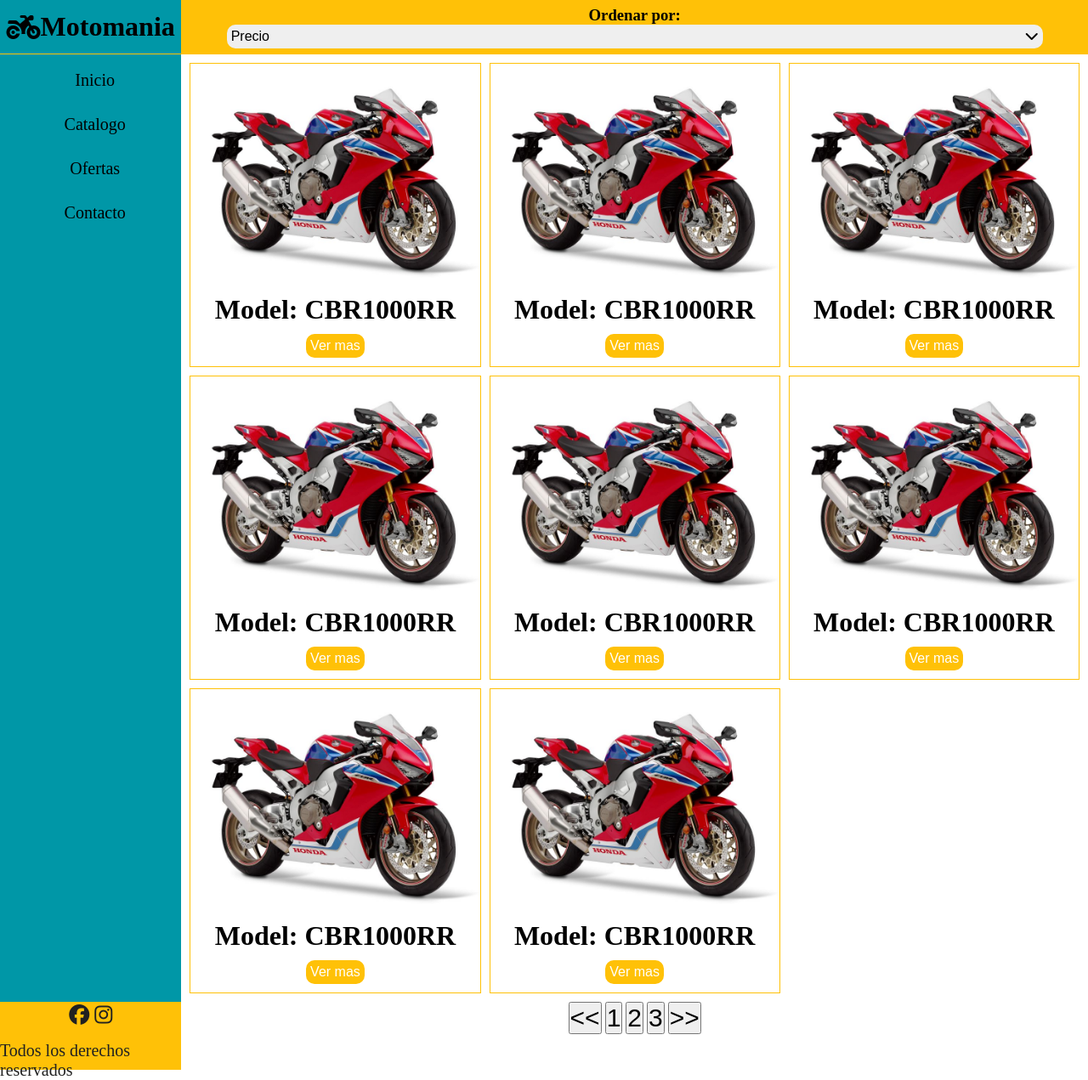
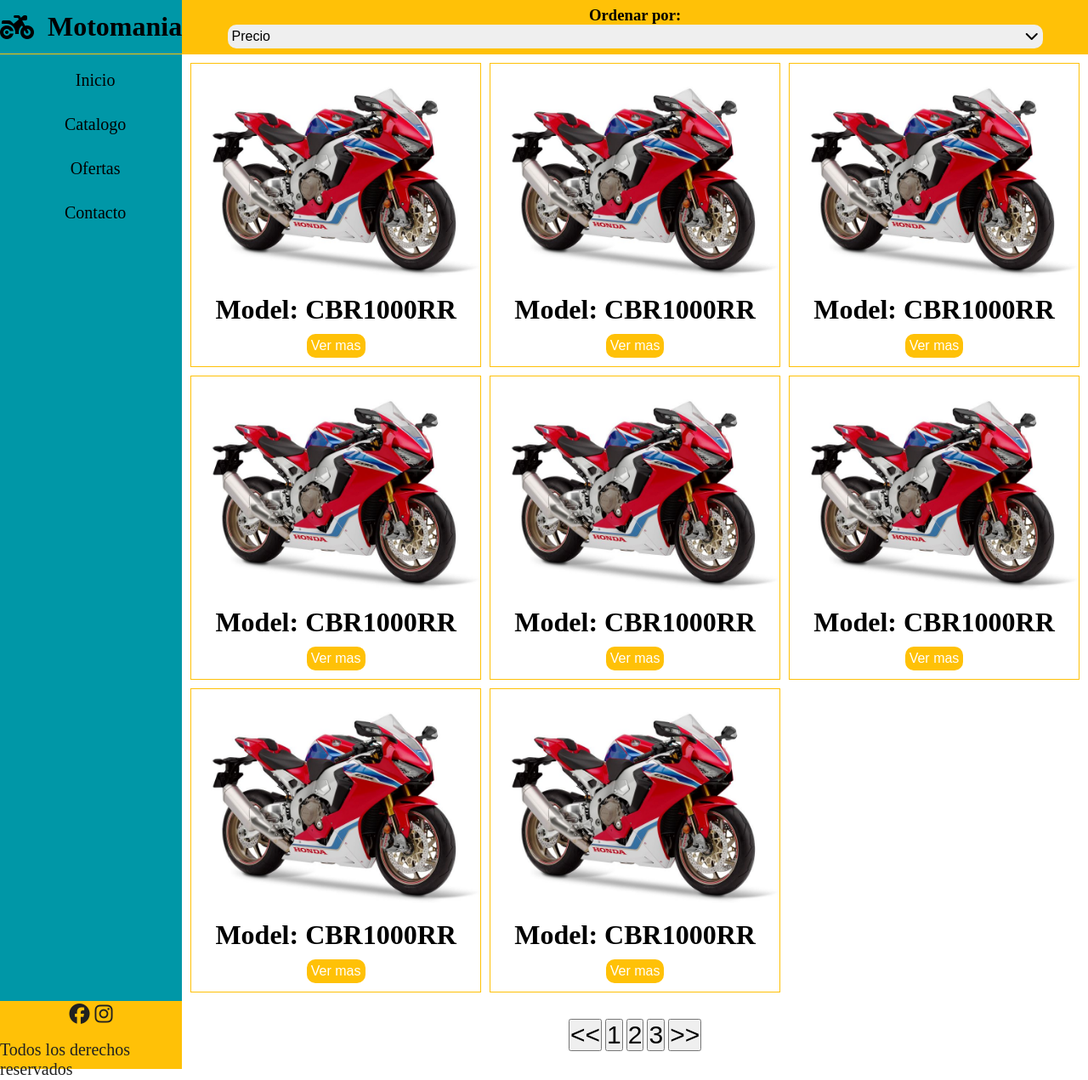
Before and after one commit to AegonOne1/css-Media-Quearies, a plain HTML site: page index.html in a window 1280 px wide. Shown: the whole page at 85% size. Drawn offline with Linux system fonts and the light colour scheme.

Commit message:
fix:margin for logo

```diff
--- a/assets/css/style.css
+++ b/assets/css/style.css
@@ -37,6 +37,7 @@
 
 .layout-header i {
     font-size: 2rem;
+    margin-right: 1rem;
 }
 
 a {
@@ -158,6 +159,7 @@ img {
     grid-area: section;
     display: flex;
     justify-content: center;
+    align-items: center;
 }
 
 .buttons button {
```
